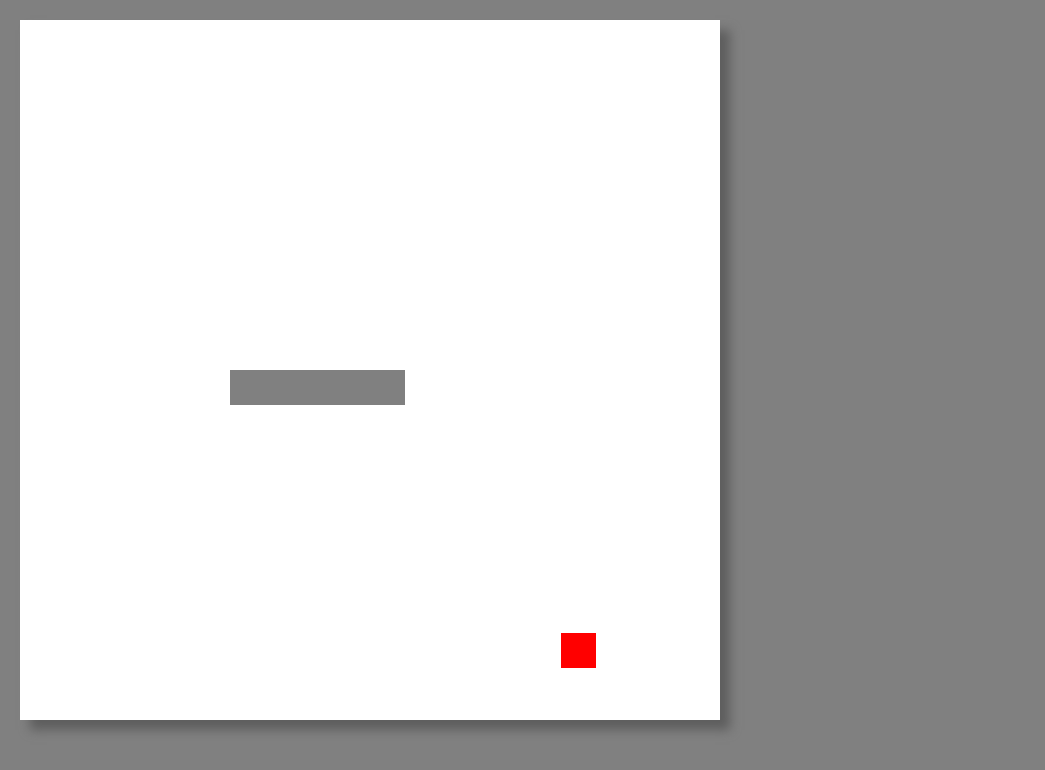
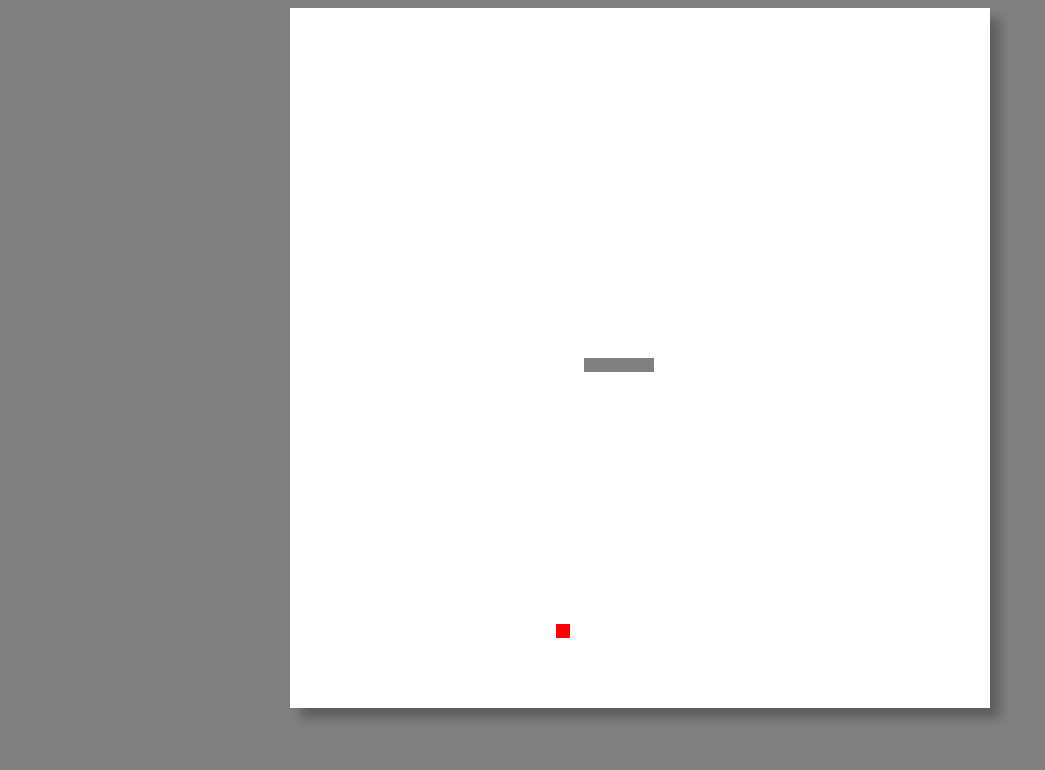
Before and after one commit to snowbalzz/Snake-game, a website: page index.html in a window 1280 px wide. Shown: the whole page, without its empty margins (0-1045 px from the left). Drawn offline with Linux system fonts and the light colour scheme.

Commit message:
Working prototype ver. 2.0

```diff
--- a/assets/app.css
+++ b/assets/app.css
@@ -1,10 +1,11 @@
 body {
-    margin: 20px 20px;
     background-color: grey;
 }
 
 canvas {
     background-color:white;
+    display: block;
+    margin: auto;
     position: relative;
     width:700px;
     height:700px;
--- a/src/Game.ts
+++ b/src/Game.ts
@@ -27,8 +27,11 @@ class Game {
 
         this.teleX = 0;
         this.teleY = 0;
-        this.scaleOfSnake = 0.05;
+        this.scaleOfSnake = 0.02;
         this.tail = [];
+
+        console.log(this.gridNum());
+
 
         for (let i = 0; i < 5; i++) {
             this.tail.push(new Snake(this.canvas.width/2 - i * this.scaleOfSnake*this.canvas.width, this.canvas.height/2, this.scaleOfSnake, 'grey'));
@@ -51,7 +54,7 @@ class Game {
         this.eatingApple();
         // this.selfCollision();
 
-        if (this.counter % 5 === 0) {
+        if (this.counter % 3 === 0) {
         this.tailMovePrototype();
         }
 
@@ -162,12 +165,18 @@ class Game {
     }
 
     private spawnEnemy = () => {
-        if () {
+        this.enemy = new Enemy(
+            Math.ceil(this.randomNumber(1, this.gridNum())) * (this.scaleOfSnake * this.canvas.width),
+            Math.ceil(this.randomNumber(1, this.gridNum())) * (this.scaleOfSnake * this.canvas.height),
+            this.scaleOfSnake,
+            'red');
+    }
 
-        } else if () {
+    private gridNum = () => {
+        return  (this.canvas.width / (this.scaleOfSnake * this.canvas.width)) - 1;
+    }
 
-        }
-        this.enemy = new Enemy(Math.floor(Math.random() * this.canvas.height ), Math.floor(Math.random() * this.canvas.width + 100), this.scaleOfSnake, 'red');
-
+    private randomNumber = (min:number, max:number) =>{
+        return Math.random() * (max - min) + min;
     }
 }
--- a/src/Snake.ts
+++ b/src/Snake.ts
@@ -23,6 +23,7 @@ class Snake {
     let posY = this.yPos;
     ctx.fillStyle = this.color;
     ctx.fillRect(this.xPos, posY, this.scale*canvas.width, this.scale*canvas.height);
+
   }
 
 
```
Also changed, not shown: build/app.js, 1 other file.
